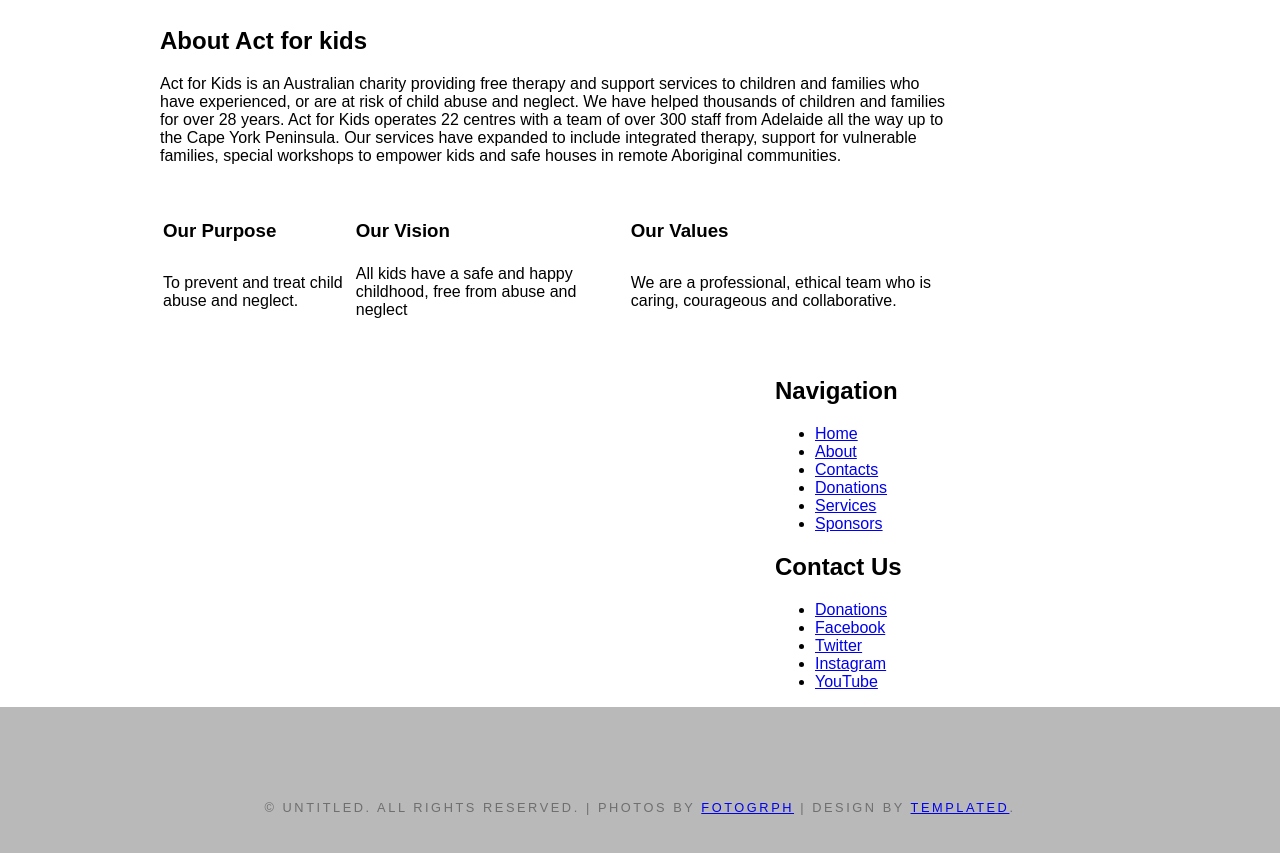
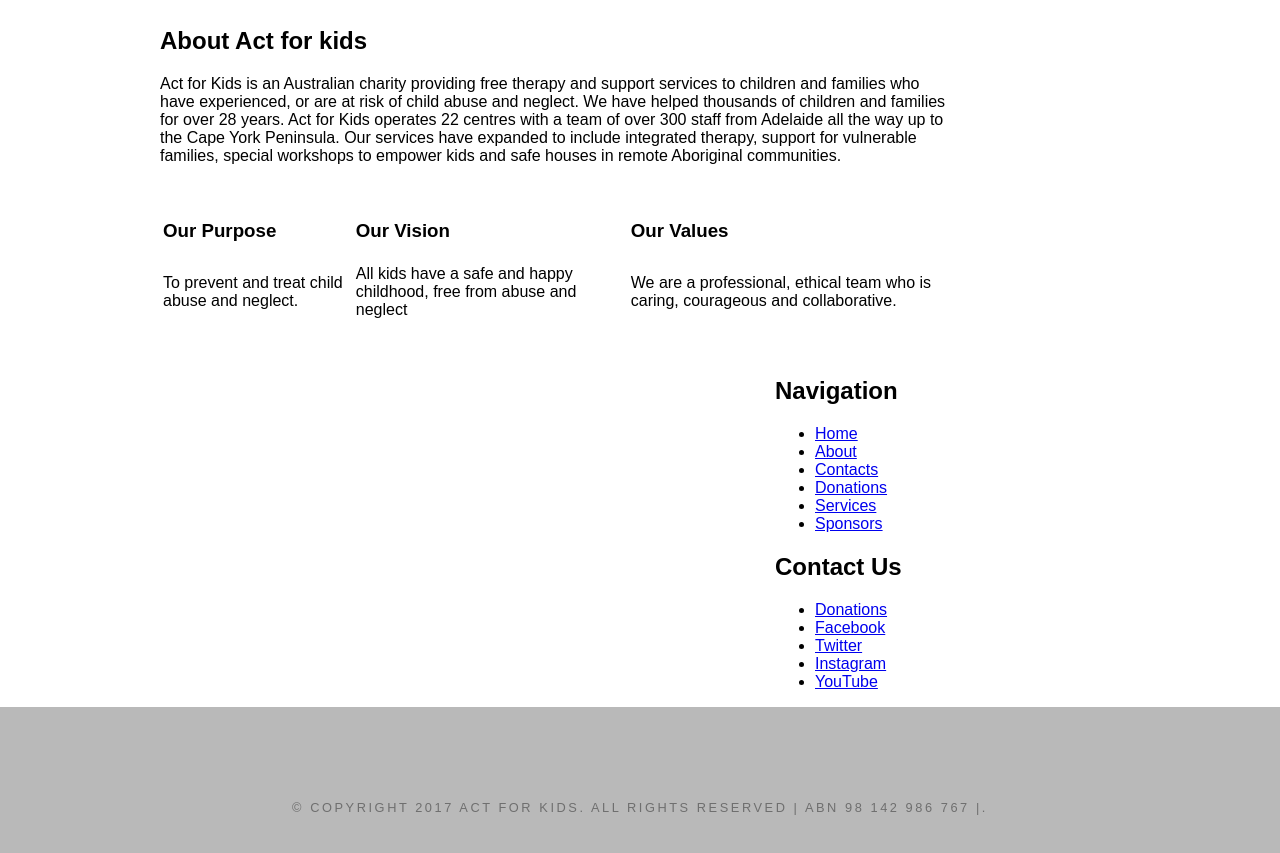
Before and after one commit to SirSniperhead/act4kidz, a plain HTML site: page src/About.html in a window 1280 px wide. Shown: the part 169-1022 px from the top of the page. Drawn offline with Linux system fonts and the light colour scheme.

Commit message:
Added copyright info at footer

```diff
--- a/src/About.html
+++ b/src/About.html
@@ -109,7 +109,7 @@
     	</div>
     </div>
     <div id="copyright">
-    	<p>&copy; Untitled. All rights reserved. | Photos by <a href="http://fotogrph.com/">Fotogrph</a> | Design by <a href="http://templated.co" rel="nofollow">TEMPLATED</a>.</p>
+   	<p>&copy; Copyright 2017 Act for Kids. All rights reserved | ABN 98 142 986 767 |</a>.</p>
     </div>
   </body>
 </html>
```
Also changed, not shown: src/Services.html (+1 -1 lines), src/Sponsors.html (+1 -1 lines), src/contact.html (+1 -1 lines), src/index.html (+1 -1 lines).
